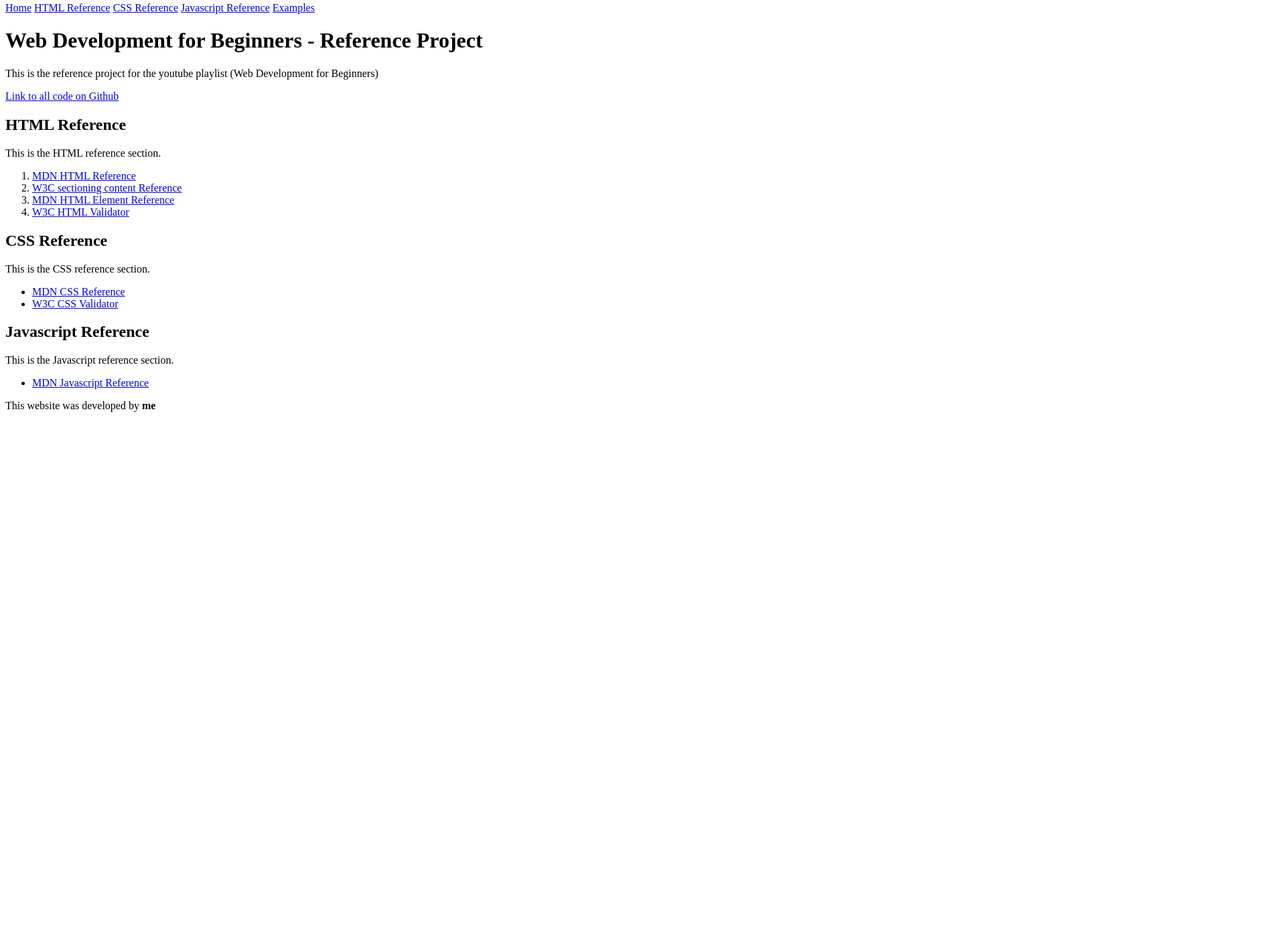
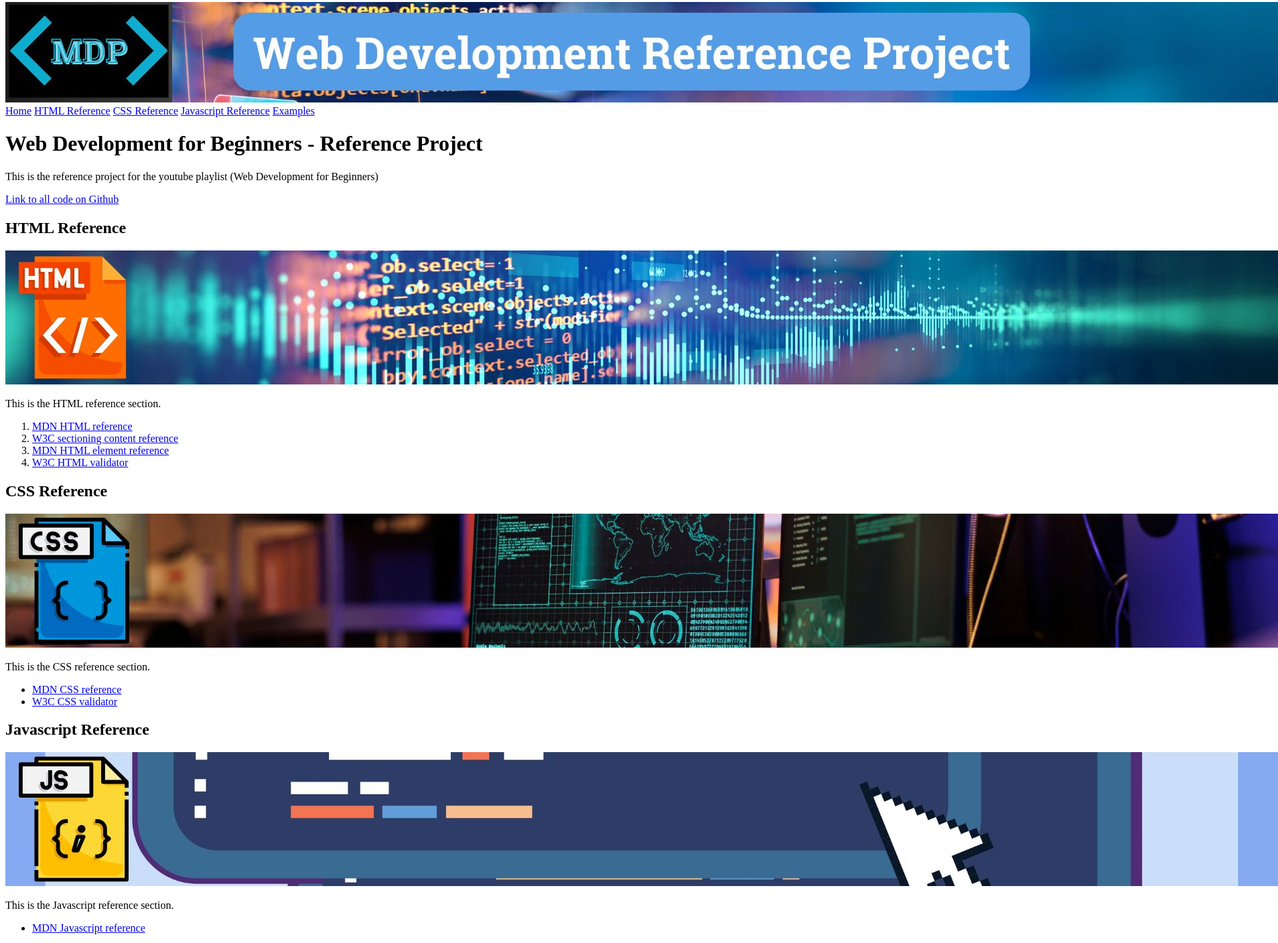
Before and after one commit to mjneary10/web-development-for-beginners, a plain HTML site: page Reference Project/Basic HTML/5 - Image Tag/index.html in a window 1280 px wide. Shown: the part 5-1413 px from the top of the page at 67% size, 1908 px wide, since content can reach past the window. Before the commit the page ends 800 px from the top, so only its background shows below. Drawn offline with Linux system fonts and the light colour scheme.

Commit message:
Hyperlinks

```diff
--- a/Reference Project/Basic HTML/5 - Image Tag/index.html
+++ b/Reference Project/Basic HTML/5 - Image Tag/index.html
@@ -8,63 +8,59 @@
 </head>
 
 <body>
+    <!-- This is the image tag, it must have src, alt, width, and height -->
+    <img src="img/banner.jpg" alt="main banner" width="1900" height="150">
     <!-- This is an internal page link -->
     <a href="index.html">Home</a>
-   <!-- These are links to internal ID's on an internal page -->
     <a href="index.html#html">HTML Reference</a>
     <a href="index.html#css">CSS Reference</a>
     <a href="index.html#javascript">Javascript Reference</a>
-   <!-- This is an internal page link -->
     <a href="examples.html">Examples</a>
+
     <!-- This is a Heading 1 -->
     <h1>Web Development for Beginners - Reference Project</h1>
+
     <!-- This is a paragraph of text-->
     <p>This is the reference project for the youtube playlist (Web Development for Beginners)</p>
-   <!-- This is an external link that opens in a new window because of the target="_blank" attribute-->
+
     <a href="https://github.com/mjneary10/web-development-for-beginners" target="_blank">Link to all code on Github</a>
-   <!-- This is a section with an id="HTML" the internal page link will point to this id -->
-   <section id="html">
-      <h2>HTML Reference</h2>
+
+    <h2 id="html">HTML Reference</h2>
+    <!-- This is the image tag, it must have src, alt, width, and height -->
+    <img src="img/html-image.jpg" alt="html section image" width="1900" height="200">
     <p>This is the HTML reference section.</p>
     <!-- This is an ordered list -->
     <ol>
-         <!-- These are external site links that open in a new window because of the target="_blank" attribute-->
-         <!-- The links are inside list items <li> etc-->
-         <li><a href="https://developer.mozilla.org/en-US/docs/Web/HTML" target="_blank">MDN HTML Reference</a></li>
-         <li><a href="https://www.w3.org/TR/2011/WD-html5-20110525/sections.html" target="_blank">W3C sectioning content
-               Reference</a>
+        <li><a href="https://developer.mozilla.org/en-US/docs/Web/HTML/Element" target="_blank">MDN HTML reference</a>
         </li>
-         <li><a href="https://developer.mozilla.org/en-US/docs/Web/HTML/Element" target="_blank">MDN HTML Element
-               Reference</a>
-         </li>
-         <li><a href="https://validator.w3.org/" target="_blank">W3C HTML Validator</a></li>
+        <li><a href="https://www.w3.org/TR/2011/WD-html5-20110525/content-models.html" target="_blank">W3C sectioning
+                content reference</a></li>
+        <li><a href="https://developer.mozilla.org/en-US/docs/Web/HTML/Element" target="_blank">MDN HTML element
+                reference</a></li>
+        <li><a href="https://validator.w3.org/">W3C HTML validator</a></li>
     </ol>
-   </section>
-   <!-- This is a section with an id="CSS" the internal page link will point to this id -->
-   <section id="css">
-      <h2>CSS Reference</h2>
+
+    <h2 id="css">CSS Reference</h2>
+    <!-- This is the image tag, it must have src, alt, width, and height -->
+    <img src="img/css-image.jpg" alt="css section image" width="1900" height="200">
     <p>This is the CSS reference section.</p>
     <!-- This is an unordered list -->
     <ul>
-         <!-- These are external site links that open in a new window because of the target="_blank" attribute-->
-         <!-- The links are inside list items <li> etc-->
-         <li><a href="https://developer.mozilla.org/en-US/docs/Web/CSS" target="_blank">MDN CSS Reference</a></li>
-         <li><a href="https://jigsaw.w3.org/css-validator/" target="_blank">W3C CSS Validator</a></li>
+        <li><a href="https://developer.mozilla.org/en-US/docs/Web/CSS/Reference" target="_blank">MDN CSS reference</a>
+        </li>
+        <li><a href="https://jigsaw.w3.org/css-validator/" target="_blank">W3C CSS validator</a></li>
     </ul>
-   </section>
-   <!-- This is a section with an id="javascript" the internal page link will point to this id -->
-   <section id="javascript">
-      <h2>Javascript Reference</h2>
+
+    <h2 id="javascript">Javascript Reference</h2>
+    <!-- This is the image tag, it must have src, alt, width, and height -->
+    <img src="img/javascript-image.jpg" alt="javascript section image" width="1900" height="200">
     <p>This is the Javascript reference section.</p>
     <!-- This is an unordered list -->
     <ul>
-         <!-- These are external site links that open in a new window because of the target="_blank" attribute-->
-         <!-- The links are inside list items <li> etc-->
-         <li><a href="https://developer.mozilla.org/en-US/docs/Web/JavaScript" target="_blank">MDN Javascript
-               Reference</a>
-         </li>
+        <li><a href="https://developer.mozilla.org/en-US/docs/Web/JavaScript/Reference" target="_blank">MDN Javascript
+                reference</a></li>
     </ul>
-   </section>
+
     <p>This website was developed by <strong>me</strong></p>
 </body>
 
```
Also changed, not shown: Reference Project/Basic HTML/5 - Image Tag/examples.html (+2 -7 lines), Reference Project/Basic HTML/4 - Hyperlinks/img/banner.jpg (added), Reference Project/Basic HTML/4 - Hyperlinks/img/css-image.jpg (added), Reference Project/Basic HTML/4 - Hyperlinks/img/html-image.jpg (added), Reference Project/Basic HTML/4 - Hyperlinks/img/javascript-image.jpg (added), Reference Project/Basic HTML/5 - Image Tag/img/banner.jpg (added), Reference Project/Basic HTML/5 - Image Tag/img/css-image.jpg (added), Reference Project/Basic HTML/5 - Image Tag/img/html-image.jpg (added), Reference Project/Basic HTML/5 - Image Tag/img/javascript-image.jpg (added). Lines whose indentation alone changed are shown as unchanged.
